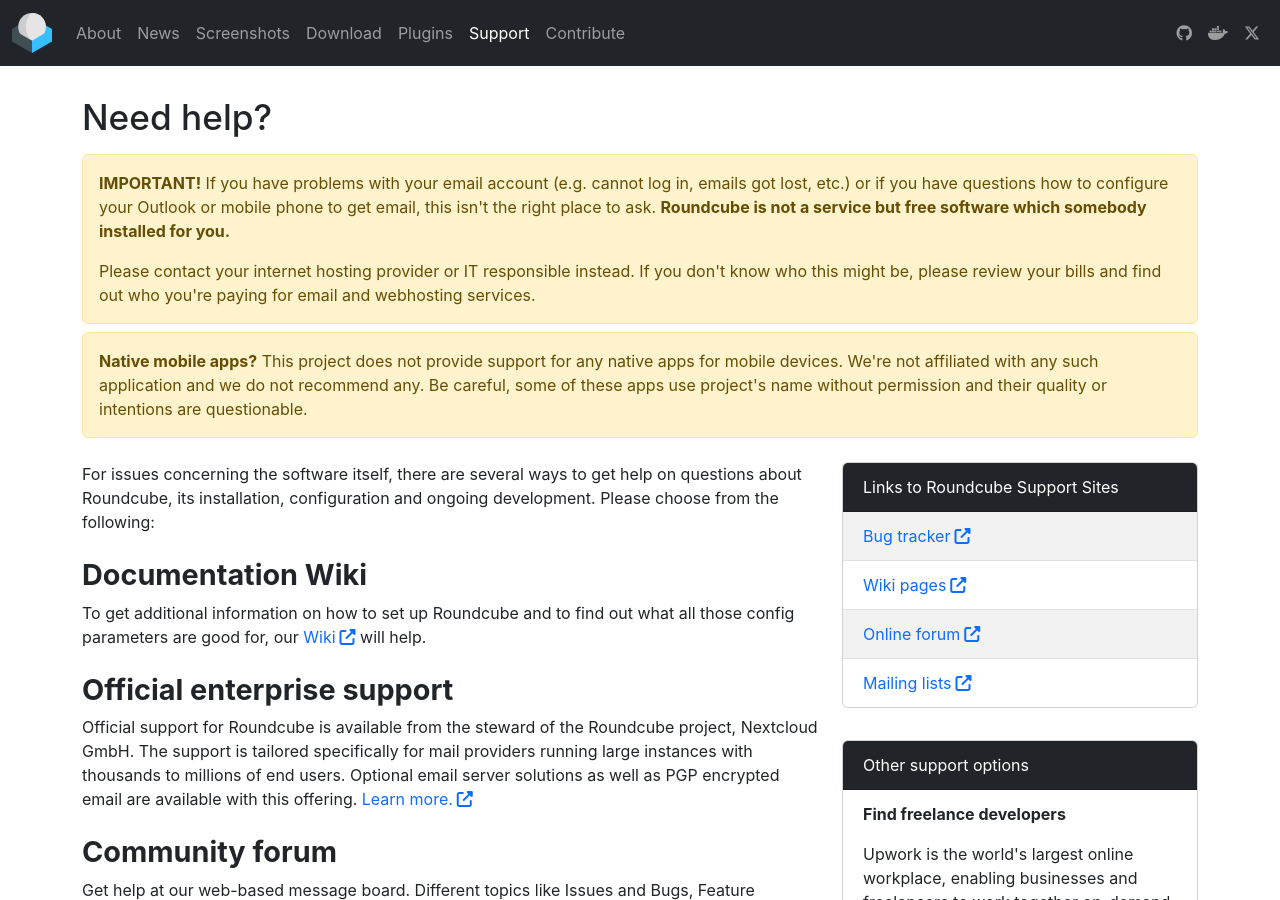
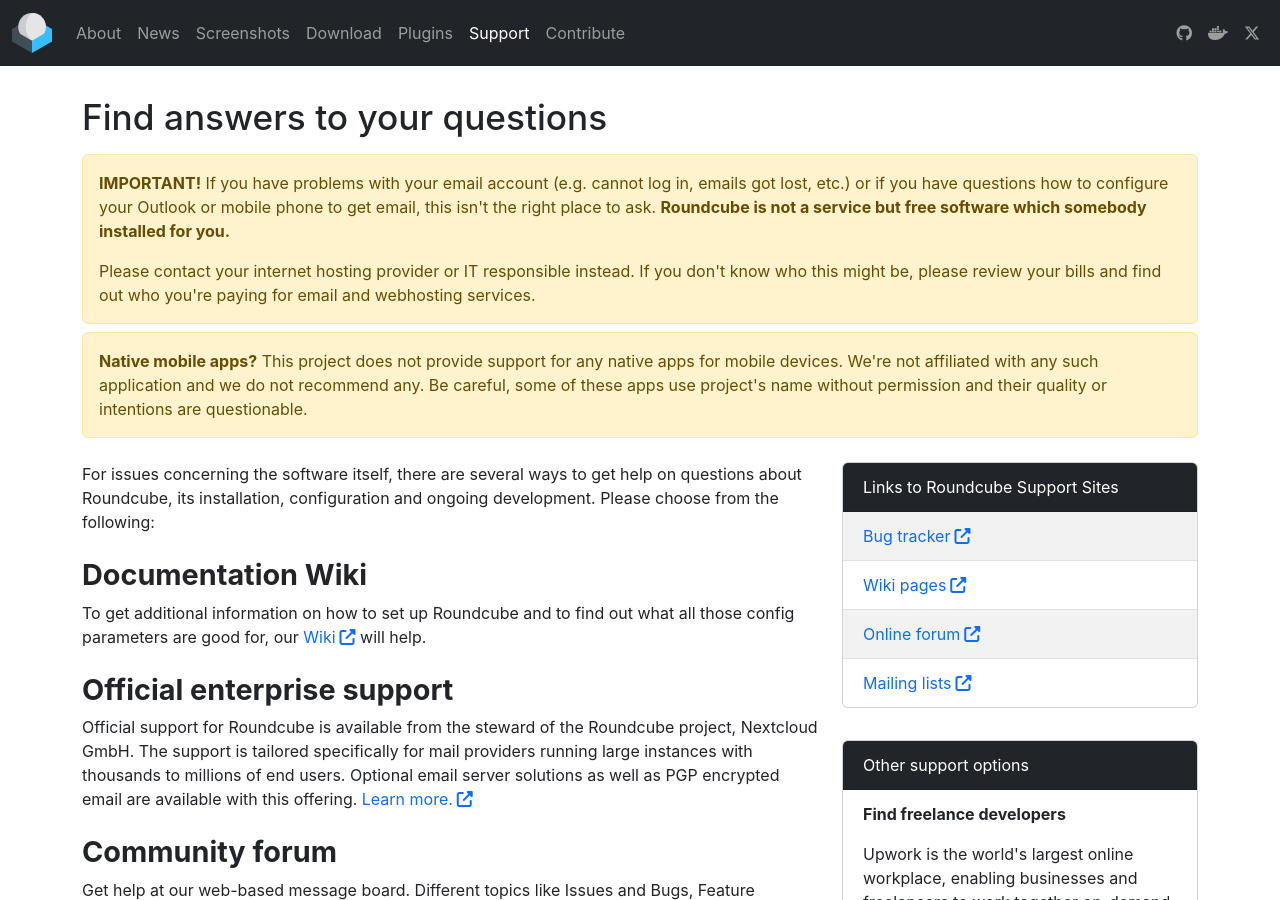
Before and after one commit to roundcube/roundcube.github.com, a Jekyll site: the page built from support/index.html, in a window 1280 px wide and 900 px high. Built offline with Jekyll 4.4.1, drawn with Linux system fonts in a browser that asks for light colours; nearby versions of some CDN libraries.

Commit message:
Reword headline to be more helpful

```diff
--- a/support/index.html
+++ b/support/index.html
@@ -3,7 +3,7 @@
 title: Roundcube Webmail Support
 navtitle: Support
 ---
-<h1>Need help?</h1>
+<h1>Find answers to your questions</h1>
 
 <div class="alert alert-warning mb-2" role="alert">
     <p>
@@ -27,6 +27,7 @@
 
 <div class="row">
     <div class="col-lg-8">
+
         <p>For issues concerning the software itself, there are several ways to get help on questions about Roundcube,
         its installation, configuration and ongoing development. Please choose from the following:</p>
 
```
